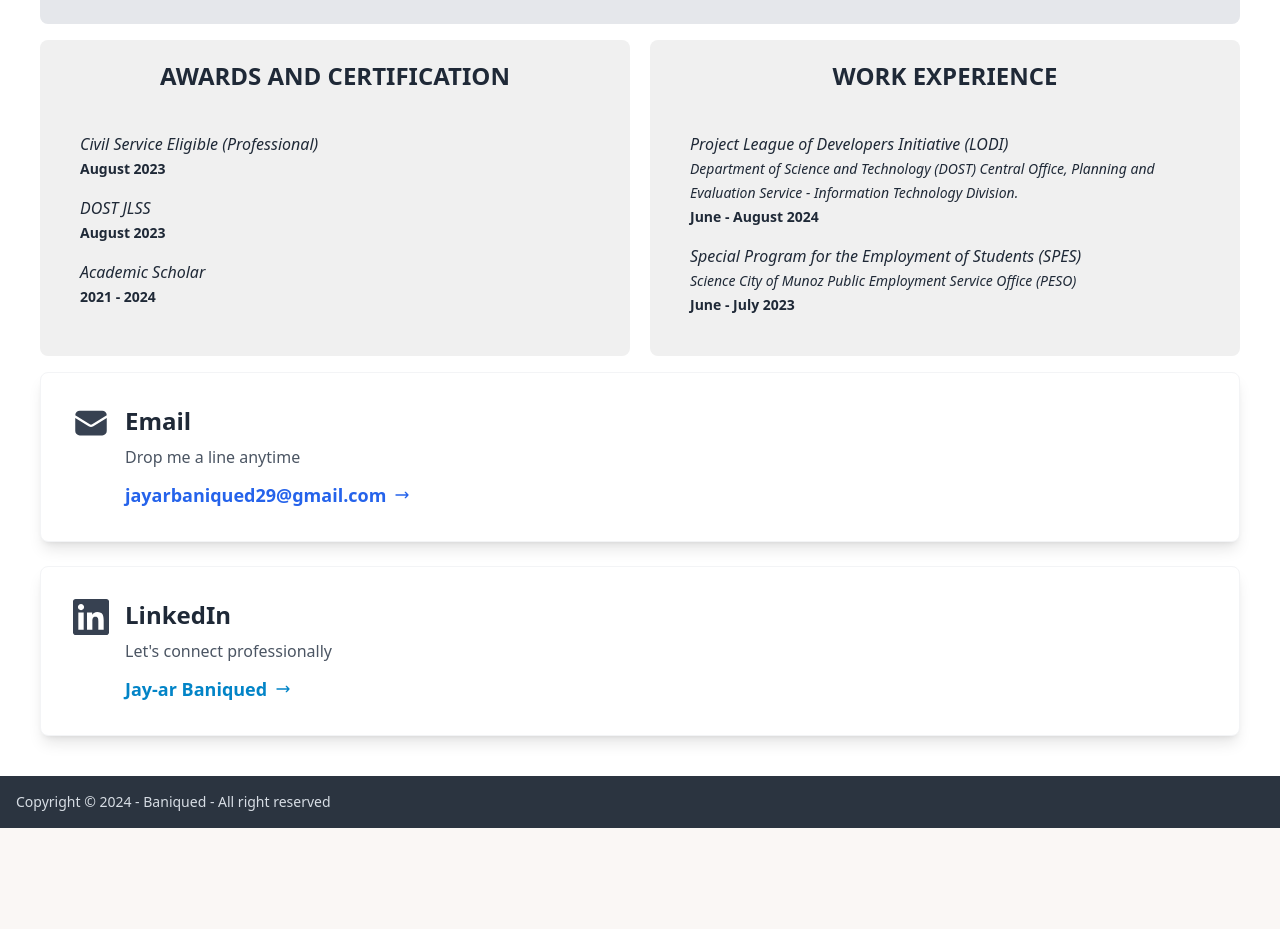
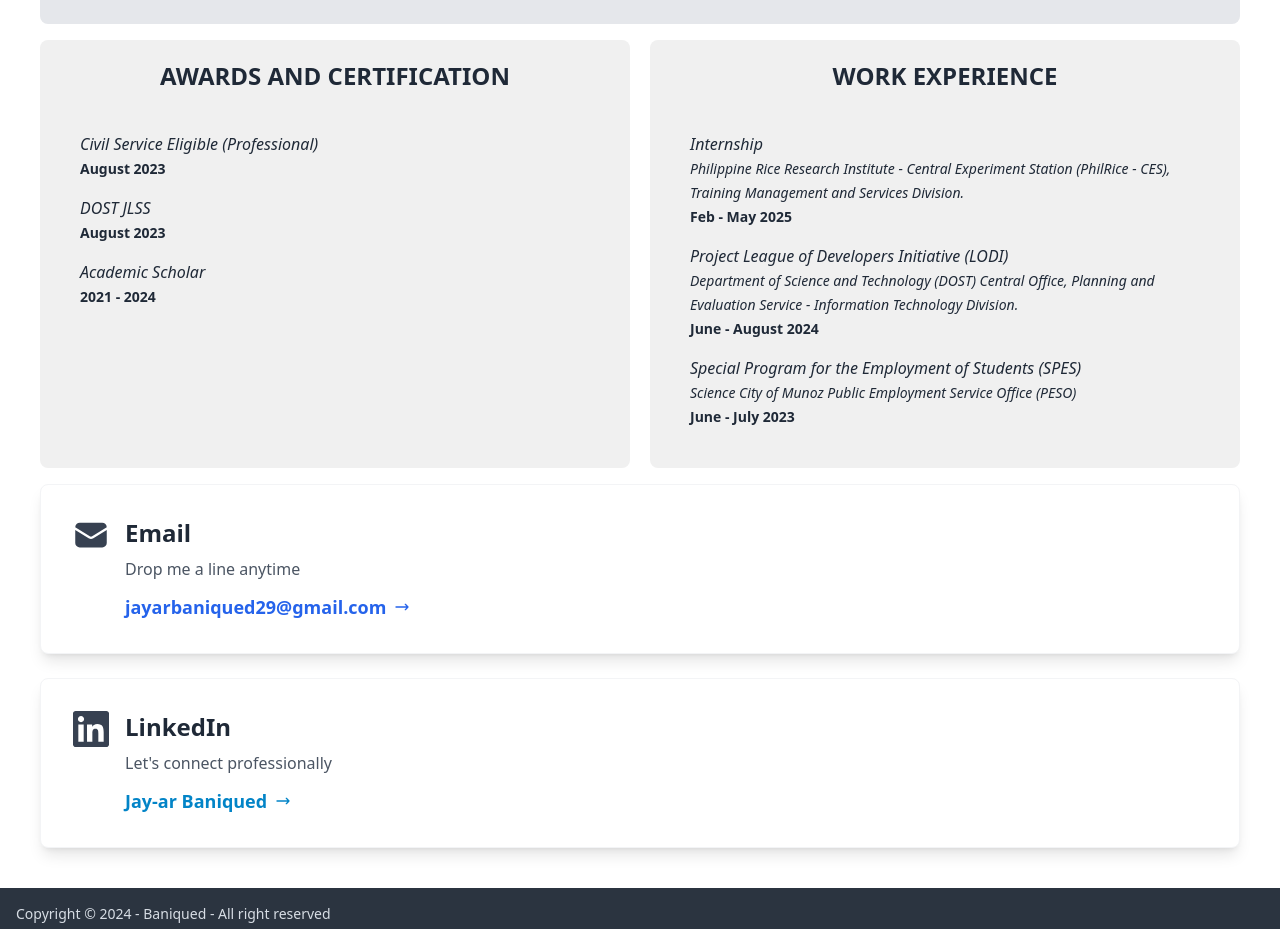
Before and after one commit to Adex29/Portfolio, a React (Create React App) app: page /aboutme in a window 1280 px wide. Shown: the part 840-1769 px from the top of the page. Before the commit the page ends 1668 px from the top, so only its background shows below. Built offline with nearby package versions, Linux system fonts and the light colour scheme.

Commit message:
Add internship details to AboutMe component

```diff
--- a/src/Pages/AboutMe.js
+++ b/src/Pages/AboutMe.js
@@ -115,6 +115,18 @@ function AboutMe() {
               </h3>
             </center>
             <div className="p-4 sm:p-6 md:p-8 lg:p-10 text-sm sm:text-base">
+                <p className="mb-4">
+                <i>Internship</i>
+                <br />
+                <i className="text-xs sm:text-sm">
+                 Philippine Rice Research Institute - Central Experiment Station (PhilRice - CES),
+                  Training Management and Services Division.
+                </i>
+                <br />
+                <strong className="text-xs sm:text-sm">
+                  Feb - May 2025
+                </strong>
+              </p>
               <p className="mb-4">
                 <i>Project League of Developers Initiative (LODI)</i>
                 <br />
```
